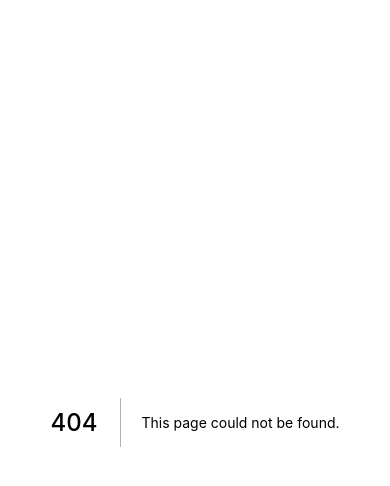
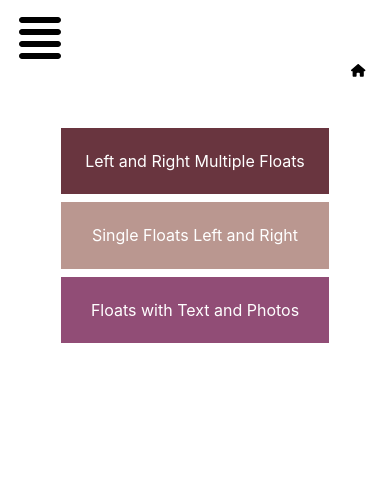
Before and after one commit to Josephine-Ann/front-end-interview-questions, a Next.js app: page /floatsIndex in a window 390 px wide. Before the commit this address had no page. Shown: the top 486 px of the page. Built offline with nearby package versions, Linux system fonts and the light colour scheme.

Commit message:
issue with home button on mobile fixed

```diff
--- a/Components/Navbar.js
+++ b/Components/Navbar.js
@@ -30,9 +30,7 @@ const Navbar = () => {
                         <li onPointerEnter={() => setHoveredItem("hoveredTooltipHover")} onPointerLeave={() => setHoveredItem(null)} className={hoveredItem === "hoveredTooltipHover" || route === "/hoveredTooltipHover" ? styles.navbarLinkActive : styles.navbarLink}><Link href="hoveredTooltipHover">Hovered Tooltip Using Hover</Link></li>
                         <li onPointerEnter={() => setHoveredItem("nth")} onPointerLeave={() => setHoveredItem(null)} className={hoveredItem === "nth"|| route === "/nth" ? styles.navbarLinkActive : styles.navbarLink}><Link href="nth">Nth-Type or Child?</Link></li>
                         <li onPointerEnter={() => setHoveredItem("blockLevelElements")} onPointerLeave={() => setHoveredItem(null)} className={hoveredItem === "blockLevelElements" || route === "/blockLevelElements" ? styles.navbarLinkActive : styles.navbarLink}><Link href="blockLevelElements">Block Level Elements</Link></li>
-                        <li onPointerEnter={() => setHoveredItem("floats1")} onPointerLeave={() => setHoveredItem(null)} className={hoveredItem === "floats1" || route === "/floats1" ? styles.navbarLinkActive : styles.navbarLink}><Link href="floats1">Left and Right Multiple Floats</Link></li>
-                        <li onPointerEnter={() => setHoveredItem("floats2")} onPointerLeave={() => setHoveredItem(null)} className={hoveredItem === "floats2" || route === "/floats2" ? styles.navbarLinkActive : styles.navbarLink}><Link href="floats2">Single Floats Left and Right</Link></li>
-                        <li onPointerEnter={() => setHoveredItem("floats3")} onPointerLeave={() => setHoveredItem(null)} className={hoveredItem === "floats3" || route === "/floats3" ? styles.navbarLinkActive : styles.navbarLink}><Link href="floats3">Floats with Text and Photos</Link></li>
+                        <li onPointerEnter={() => setHoveredItem("floatsIndex")} onPointerLeave={() => setHoveredItem(null)} className={hoveredItem === "floatsIndex" || route === "/floatsIndex" ? styles.navbarLinkActive : styles.navbarLink}><Link href="floatsIndex">Floats</Link></li>
                         <li onPointerEnter={() => setHoveredItem("orderAnimation")} onPointerLeave={() => setHoveredItem(null)} className={hoveredItem === "orderAnimation" || route === "/orderAnimation" ? styles.navbarLinkActive : styles.navbarLink}><Link href="orderAnimation">Using Order to Create an Animation</Link></li>
                     </ul>
                 </div>
--- /dev/null
+++ b/Components/PageOfContents.js
@@ -0,0 +1,19 @@
+import React from 'react';
+import Link from 'next/link';
+import styles from '../styles/PageOfContents.module.css';
+
+const PageOfContents = ({links}) => {
+    return (
+            <ul className={styles.listLinks}>
+                {
+                    links.map((l, i) => {
+                        return (
+                            <li className={styles[`linkBox${i+1}`]}><Link href={l[0]} key={i+1}>{l[1]}</Link></li>
+                        )
+                    })
+                }
+            </ul>
+    );
+};
+
+export default PageOfContents;
--- /dev/null
+++ b/pages/floatsIndex.js
@@ -0,0 +1,22 @@
+import React from 'react';
+import Layout from '../Components/Layout';
+import Code from '../Components/Code';
+import styles from '../styles/FloatsIndex.module.css';
+import PageOfContents from '../Components/PageOfContents';
+
+const links = [
+    ["floats1", "Left and Right Multiple Floats"],
+    ["floats2", "Single Floats Left and Right"],
+    ["floats3", "Floats with Text and Photos"]
+]
+
+
+const FloatsIndex = () => {
+    return (
+        <Layout>
+            <PageOfContents links={links}/>
+        </Layout>
+    );
+};
+
+export default FloatsIndex;
--- a/quickStartNewPage.js
+++ b/quickStartNewPage.js
@@ -1,6 +1,6 @@
-const displayName = "The use of order in an animation";
-const codeNameUpperCase = "JSPrototypalInheritance4";
-const codeNameLowerCase = "jSPrototypalInheritance4";
+// const displayName = "The use of order in an animation";
+const codeNameUpperCase = "FloatsIndex";
+const codeNameLowerCase = "floatsIndex";
 
 function createPage () {
     console.log(
--- a/styles/Navbar.module.css
+++ b/styles/Navbar.module.css
@@ -40,11 +40,13 @@
     font-size: clamp(0.4rem, 0.9rem, 1.2rem);
 }
 
+
+
 @media screen and (min-width: 45rem) {
     .navbarHomeIcon {
         cursor: pointer;
         font-size: clamp(1.4rem, 3rem, 3.5rem);
-        margin: 1.5rem 2rem;
+        margin: 0rem;
         border: none;
         background-color: transparent;
         width: 4rem;
@@ -78,19 +80,24 @@
 .navbarLink {
     font-size: clamp(0.4rem, 0.9rem, 1.2rem);
     background-color: rgb(212, 212, 218);
-    padding: 1.5rem 1.5rem;
+    padding: 1.5rem 1rem;
 }
 
 .navbarLinkActive {
     font-size: clamp(0.4rem, 0.9rem, 1.2rem);
     background-color: rgb(121, 121, 185);
-    padding: 1.5rem 1.5rem;
+    padding: 1.5rem 1rem;
 
 }
 
 @media screen and (max-width: 44.9rem) {
     .navbarHomeIcon {
-        display: none;
+        cursor: pointer;
+        font-size: 0.8rem;
+        margin: 0rem;
+        border: none;
+        background-color: transparent;
+        width: 4rem;
     }
     .navbarTitle {
         font-weight: bolder;
@@ -122,8 +129,7 @@
     }
 
     .navbar {
-        flex-direction: column;
-        justify-content: center;
+        justify-content: space-between;
         align-items: flex-end;
     }
 
--- /dev/null
+++ b/styles/PageOfContents.module.css
@@ -0,0 +1,29 @@
+.linkBox1 {
+    background-color: #69353F;
+}
+
+.linkBox2 {
+    background-color:#BA9790;
+}
+
+
+.linkBox3 {
+    background-color:#914d76;
+}
+
+.linkBox4 {
+    background-color: lightgoldenrodyellow;
+}
+
+.linkBox1, .linkBox2, .linkBox3, .linkBox4 {
+    padding: 1.5rem;
+    color: white;
+    text-align: center;
+    margin: 0.5rem;
+    cursor: pointer;
+}
+
+.listLinks {
+    min-width: 40%;
+    padding: 0rem;
+}
--- a/styles/globals.css
+++ b/styles/globals.css
@@ -113,10 +113,9 @@ a {
       width: 30%;
       height: 6rem;
       font-size: 0.8rem;
-      /* word-wrap: break-word; */
   }
 
-  [data-tooltip]:hover::after {
-    font-size: 2rem;
+    [data-tooltip]:hover::after {
+      font-size: 2rem;
+    }
   }
-  }
```
Also changed, not shown: styles/FloatsIndex.module.css (added).
